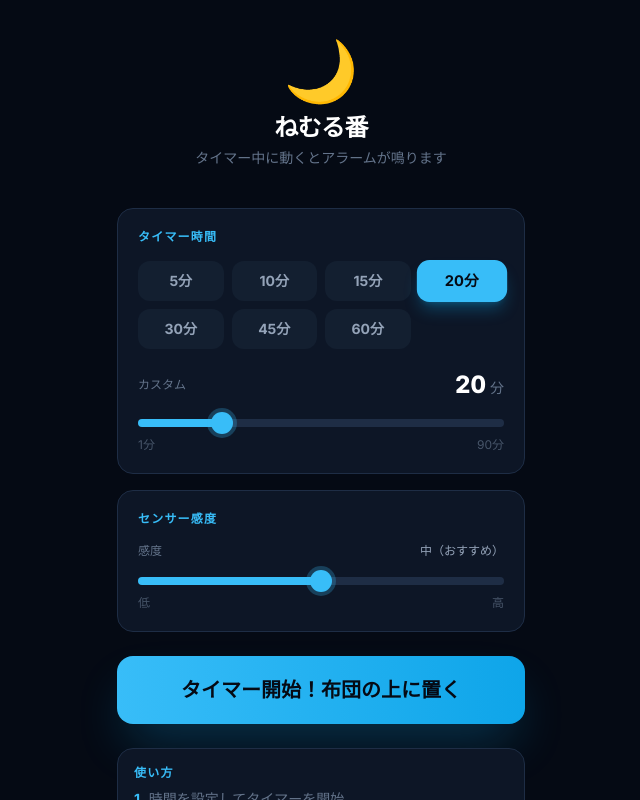
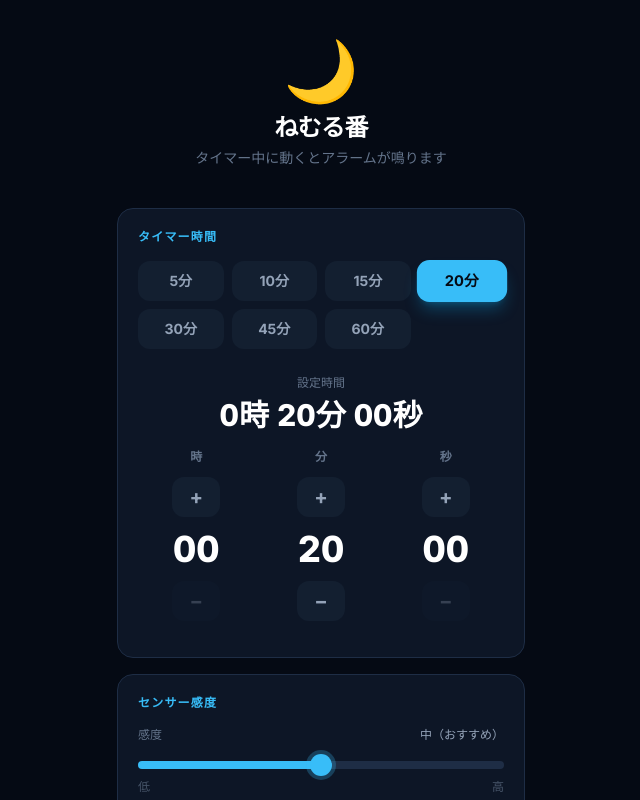
Before and after one commit to ayoshikawabiz-png/project-nap-v3, a React (Vite) app: page / in a window 1280 px wide. Shown: the top 800 px of the page, without its empty margins (319-959 px from the left). Built offline with nearby package versions, Linux system fonts and the light colour scheme.

Commit message:
update code from secondary account

```diff
--- a/src/App.tsx
+++ b/src/App.tsx
@@ -9,7 +9,7 @@ type AppState = 'setup' | 'active' | 'alarm' | 'success';
 
 export default function App() {
   const [appState, setAppState] = useState<AppState>('setup');
-  const [durationMinutes, setDurationMinutes] = useState(20);
+  const [durationSeconds, setDurationSeconds] = useState(20 * 60);
   const [sensitivity, setSensitivity] = useState(3);
   const [resumeTimeLeft, setResumeTimeLeft] = useState<number | null>(null);
   const [motionCount, setMotionCount] = useState(0);
@@ -21,7 +21,7 @@ export default function App() {
     stopAlarm(); // defensive: ensure any lingering alarm is silenced before new session
     sessionRef.current += 1;
     setSessionKey(sessionRef.current);
-    setDurationMinutes(duration);
+    setDurationSeconds(duration);
     setSensitivity(sens);
     setResumeTimeLeft(null);
     setMotionCount(0);
@@ -61,9 +61,9 @@ export default function App() {
       {appState === 'active' && (
         <ActiveScreen
           key={sessionKey}
-          durationMinutes={durationMinutes}
+          durationSeconds={durationSeconds}
           sensitivity={sensitivity}
-          initialTimeLeft={resumeTimeLeft ?? durationMinutes * 60}
+          initialTimeLeft={resumeTimeLeft ?? durationSeconds}
           motionCount={motionCount}
           onAlarm={handleAlarm}
           onSuccess={handleSuccess}
--- a/src/components/ActiveScreen.tsx
+++ b/src/components/ActiveScreen.tsx
@@ -1,9 +1,11 @@
 import { useState, useEffect, useCallback } from 'react';
 import { useWakeLock } from '../hooks/useWakeLock';
 import { useMotionSensor } from '../hooks/useMotionSensor';
+import { playTapSound } from '../utils/audio';
+import { formatHms } from '../utils/time';
 
 interface Props {
-  durationMinutes: number;
+  durationSeconds: number;
   sensitivity: number;
   initialTimeLeft: number;
   motionCount: number;
@@ -12,19 +14,13 @@ interface Props {
   onStop: () => void;
 }
 
-function formatTime(seconds: number) {
-  const m = Math.floor(seconds / 60);
-  const s = seconds % 60;
-  return `${String(m).padStart(2, '0')}:${String(s).padStart(2, '0')}`;
-}
-
 // sensitivity 1-5 → threshold (m/s²): 1→5.0, 2→3.5, 3→2.5, 4→1.5, 5→0.8
 function sensitivityToThreshold(s: number): number {
   const map: Record<number, number> = { 1: 5.0, 2: 3.5, 3: 2.5, 4: 1.5, 5: 0.8 };
   return map[s] ?? 2.5;
 }
 
-export function ActiveScreen({ durationMinutes, sensitivity, initialTimeLeft, motionCount, onAlarm, onSuccess, onStop }: Props) {
+export function ActiveScreen({ durationSeconds, sensitivity, initialTimeLeft, motionCount, onAlarm, onSuccess, onStop }: Props) {
   const [timeLeft, setTimeLeft] = useState(initialTimeLeft);
   const [motionLevel, setMotionLevel] = useState(0);
   const [sensorActive, setSensorActive] = useState(false);
@@ -72,11 +68,12 @@ export function ActiveScreen({ durationMinutes, sensitivity, initialTimeLeft, mo
   }, [onSuccess]);
 
   const handleStop = useCallback(() => {
+    playTapSound();
     setSensorEnabled(false);
     onStop();
   }, [onStop]);
 
-  const progress = 1 - timeLeft / (durationMinutes * 60);
+  const progress = 1 - timeLeft / durationSeconds;
   const motionPercent = Math.min((motionLevel / threshold) * 100, 100);
   const motionColor = motionPercent > 70 ? '#ef4444' : motionPercent > 40 ? '#fb923c' : '#34d399';
 
@@ -116,7 +113,7 @@ export function ActiveScreen({ durationMinutes, sensitivity, initialTimeLeft, mo
           />
         </svg>
         <div className="absolute inset-0 flex flex-col items-center justify-center">
-          <span className="text-5xl font-black tabular-nums text-white tracking-tight">{formatTime(timeLeft)}</span>
+          <span className="text-2xl font-black tabular-nums text-white tracking-tight text-center px-2 leading-snug">{formatHms(timeLeft)}</span>
           <span className="text-[#64748b] text-xs mt-1">残り時間</span>
         </div>
       </div>
--- a/src/components/AlarmScreen.tsx
+++ b/src/components/AlarmScreen.tsx
@@ -1,5 +1,5 @@
 import { useEffect, useState } from 'react';
-import { stopAlarm, unlockAudio } from '../utils/audio';
+import { stopAlarm, unlockAudio, playTapSound } from '../utils/audio';
 
 interface Props {
   onStop: () => void;
@@ -17,6 +17,7 @@ export function AlarmScreen({ onStop }: Props) {
   const handleStop = () => {
     stopAlarm();
     unlockAudio(); // re-unlock AudioContext for the next session (iOS requires user gesture)
+    playTapSound();
     onStop();
   };
 
--- a/src/components/SetupScreen.tsx
+++ b/src/components/SetupScreen.tsx
@@ -1,20 +1,71 @@
 import { useState } from 'react';
-import { unlockAudio } from '../utils/audio';
+import { unlockAudio, playTapSound } from '../utils/audio';
 import { requestMotionPermission } from '../hooks/useMotionSensor';
+import { formatHms } from '../utils/time';
 
 const PRESETS = [5, 10, 15, 20, 30, 45, 60];
 
 interface Props {
-  onStart: (durationMinutes: number, sensitivity: number) => void;
+  onStart: (durationSeconds: number, sensitivity: number) => void;
+}
+
+interface TimeFieldProps {
+  label: string;
+  value: number;
+  min: number;
+  max: number;
+  onChange: (value: number) => void;
+}
+
+function TimeField({ label, value, min, max, onChange }: TimeFieldProps) {
+  const step = (delta: number) => {
+    playTapSound();
+    onChange(Math.min(max, Math.max(min, value + delta)));
+  };
+
+  return (
+    <div className="flex flex-col items-center flex-1">
+      <span className="text-[#64748b] text-xs font-bold mb-3">{label}</span>
+      <button
+        type="button"
+        onClick={() => step(1)}
+        disabled={value >= max}
+        className="w-12 h-10 rounded-xl bg-[#131f30] text-[#94a3b8] text-xl font-bold transition-all duration-200 hover:bg-[#1a2d45] hover:text-white active:scale-95 disabled:opacity-30 disabled:cursor-not-allowed"
+      >
+        +
+      </button>
+      <span className="text-4xl font-black tabular-nums text-white my-3 w-14 text-center">
+        {String(value).padStart(2, '0')}
+      </span>
+      <button
+        type="button"
+        onClick={() => step(-1)}
+        disabled={value <= min}
+        className="w-12 h-10 rounded-xl bg-[#131f30] text-[#94a3b8] text-xl font-bold transition-all duration-200 hover:bg-[#1a2d45] hover:text-white active:scale-95 disabled:opacity-30 disabled:cursor-not-allowed"
+      >
+        −
+      </button>
+    </div>
+  );
 }
 
 export function SetupScreen({ onStart }: Props) {
-  const [duration, setDuration] = useState(20);
+  const [hours, setHours] = useState(0);
+  const [minutes, setMinutes] = useState(20);
+  const [seconds, setSeconds] = useState(0);
   const [sensitivity, setSensitivity] = useState(3);
   const [loading, setLoading] = useState(false);
   const [error, setError] = useState('');
 
+  const totalSeconds = hours * 3600 + minutes * 60 + seconds;
+
   const handleStart = async () => {
+    if (totalSeconds < 1) {
+      setError('1秒以上に設定してください。');
+      return;
+    }
+
+    playTapSound();
     setLoading(true);
     setError('');
     unlockAudio();
@@ -30,7 +81,14 @@ export function SetupScreen({ onStart }: Props) {
     }
 
     setLoading(false);
-    onStart(duration, sensitivity);
+    onStart(totalSeconds, sensitivity);
+  };
+
+  const applyPreset = (min: number) => {
+    playTapSound();
+    setHours(0);
+    setMinutes(min);
+    setSeconds(0);
   };
 
   const sensitivityLabel = ['', '低（大きな動きのみ）', '中低', '中（おすすめ）', '中高', '高（微妙な動きも検知）'][sensitivity];
@@ -53,9 +111,9 @@ export function SetupScreen({ onStart }: Props) {
           {PRESETS.map((min) => (
             <button
               key={min}
-              onClick={() => setDuration(min)}
+              onClick={() => applyPreset(min)}
               className={`rounded-xl py-2.5 text-sm font-bold transition-all duration-200 ${
-                duration === min
+                hours === 0 && minutes === min && seconds === 0
                   ? 'bg-[#38bdf8] text-[#050a14] shadow-lg shadow-sky-500/30 scale-105'
                   : 'bg-[#131f30] text-[#94a3b8] hover:bg-[#1a2d45] hover:text-white active:scale-95'
               }`}
@@ -65,26 +123,18 @@ export function SetupScreen({ onStart }: Props) {
           ))}
         </div>
 
-        {/* Custom slider */}
-        <div>
-          <div className="flex justify-between items-center mb-2">
-            <span className="text-[#64748b] text-xs">カスタム</span>
-            <span className="text-white font-black text-2xl tabular-nums">{duration}<span className="text-sm font-normal text-[#64748b] ml-1">分</span></span>
+        {/* Hour / minute / second pickers */}
+        <div className="mb-4">
+          <div className="text-center mb-4">
+            <span className="text-[#64748b] text-xs">設定時間</span>
+            <div className="text-white font-black text-3xl tabular-nums mt-1">
+              {formatHms(totalSeconds)}
+            </div>
           </div>
-          <input
-            type="range"
-            min={1}
-            max={90}
-            value={duration}
-            onChange={(e) => setDuration(Number(e.target.value))}
-            className="w-full h-2 rounded-full appearance-none cursor-pointer accent-sky-400"
-            style={{
-              background: `linear-gradient(to right, #38bdf8 ${(duration / 90) * 100}%, #1e2d45 ${(duration / 90) * 100}%)`,
-            }}
-          />
-          <div className="flex justify-between text-[#475569] text-xs mt-1">
-            <span>1分</span>
-            <span>90分</span>
+          <div className="flex gap-2">
+            <TimeField label="時" value={hours} min={0} max={23} onChange={setHours} />
+            <TimeField label="分" value={minutes} min={0} max={59} onChange={setMinutes} />
+            <TimeField label="秒" value={seconds} min={0} max={59} onChange={setSeconds} />
           </div>
         </div>
       </div>
@@ -124,7 +174,7 @@ export function SetupScreen({ onStart }: Props) {
       {/* Start button */}
       <button
         onClick={handleStart}
-        disabled={loading}
+        disabled={loading || totalSeconds < 1}
         className="w-full bg-gradient-to-r from-[#38bdf8] to-[#0ea5e9] text-[#050a14] font-black text-xl rounded-2xl py-5 shadow-2xl shadow-sky-500/30 active:scale-95 transition-all duration-200 disabled:opacity-50 disabled:cursor-not-allowed hover:shadow-sky-400/40 hover:from-[#7dd3fc] hover:to-[#38bdf8]"
       >
         {loading ? '準備中...' : 'タイマー開始！布団の上に置く'}
--- a/src/components/SuccessScreen.tsx
+++ b/src/components/SuccessScreen.tsx
@@ -1,3 +1,5 @@
+import { playTapSound } from '../utils/audio';
+
 interface Props {
   onRestart: () => void;
 }
@@ -24,7 +26,10 @@ export function SuccessScreen({ onRestart }: Props) {
 
       {/* Restart button */}
       <button
-        onClick={onRestart}
+        onClick={() => {
+          playTapSound();
+          onRestart();
+        }}
         className="w-full max-w-xs bg-gradient-to-r from-emerald-500 to-teal-500 text-white font-black text-lg rounded-2xl py-4 shadow-2xl shadow-emerald-500/30 active:scale-95 transition-all duration-200 hover:from-emerald-400 hover:to-teal-400"
       >
         もう一度タイマーを設定する
--- a/src/utils/audio.ts
+++ b/src/utils/audio.ts
@@ -117,3 +117,29 @@ export function unlockAudio() {
   const ctx = getCtx();
   if (ctx.state === 'suspended') ctx.resume();
 }
+
+/** Short UI tap feedback — call from button onClick handlers */
+export function playTapSound() {
+  const ctx = getCtx();
+  if (ctx.state === 'suspended') ctx.resume();
+
+  const startAt = ctx.currentTime;
+  const duration = 0.055;
+
+  const osc = ctx.createOscillator();
+  const gain = ctx.createGain();
+
+  osc.type = 'sine';
+  osc.frequency.setValueAtTime(1100, startAt);
+  osc.frequency.exponentialRampToValueAtTime(750, startAt + duration);
+
+  osc.connect(gain);
+  gain.connect(masterGain!);
+
+  gain.gain.setValueAtTime(0, startAt);
+  gain.gain.linearRampToValueAtTime(0.22, startAt + 0.002);
+  gain.gain.exponentialRampToValueAtTime(0.001, startAt + duration);
+
+  osc.start(startAt);
+  osc.stop(startAt + duration + 0.01);
+}
--- /dev/null
+++ b/src/utils/time.ts
@@ -0,0 +1,6 @@
+export function formatHms(totalSeconds: number) {
+  const h = Math.floor(totalSeconds / 3600);
+  const m = Math.floor((totalSeconds % 3600) / 60);
+  const s = totalSeconds % 60;
+  return `${h}時 ${String(m).padStart(2, '0')}分 ${String(s).padStart(2, '0')}秒`;
+}
```
